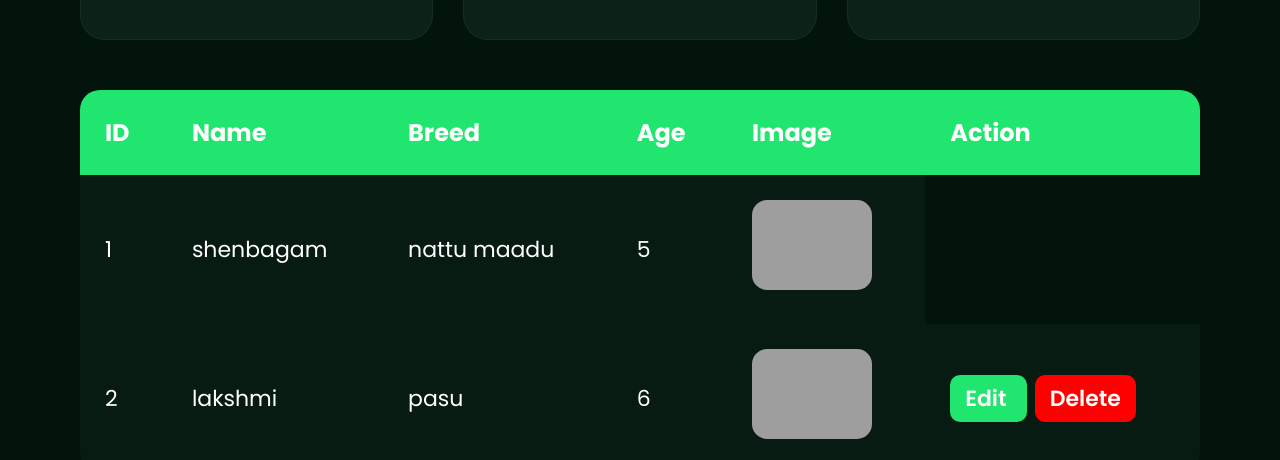
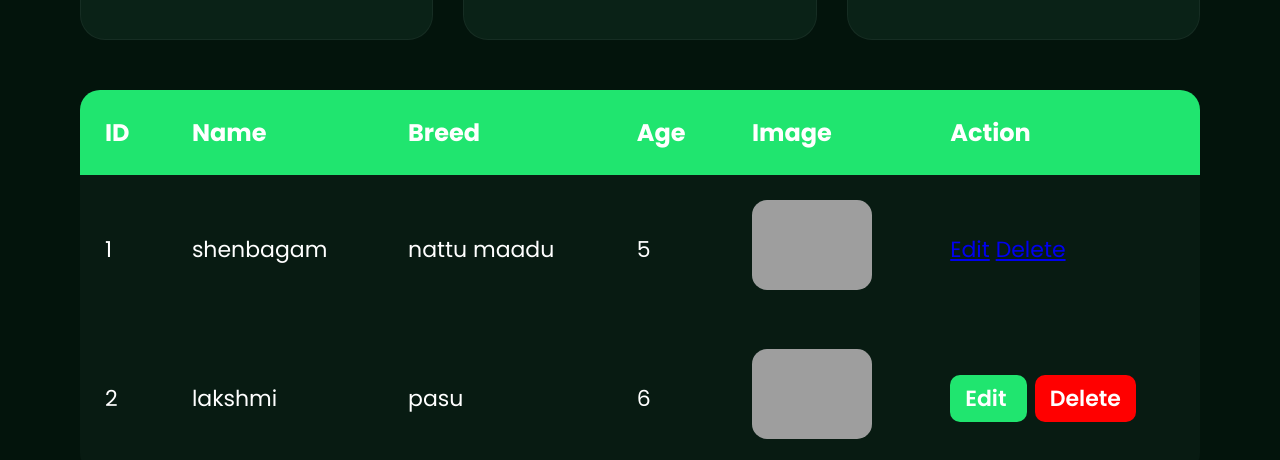
Before and after one commit to Kiyyappan973/smart-dairy-farm, a Flask app: page / in a window 1280 px wide. Shown: the part 1335-1795 px from the top of the page. Run offline with Flask 3, Linux system fonts and the light colour scheme; the visitor is signed in with stand-in values (Sample User, id 1); data comes from the database, SQL or seed files in the repository; grey boxes are pictures that could not be loaded.

Commit message:
fixed action buttons

```diff
--- a/templates/home.html
+++ b/templates/home.html
@@ -311,6 +311,10 @@
                 <td>
                     <img src="https://images.unsplash.com/photo-1500595046743-cd271d694d30?q=80&w=500">
                 </td>
+                <td>
+    <a href="/editcow/2" class="edit-btn">Edit</a>
+    <a href="/deletecow/2" class="delete-btn">Delete</a>
+</td>
             </tr>
 
             <tr>
```
